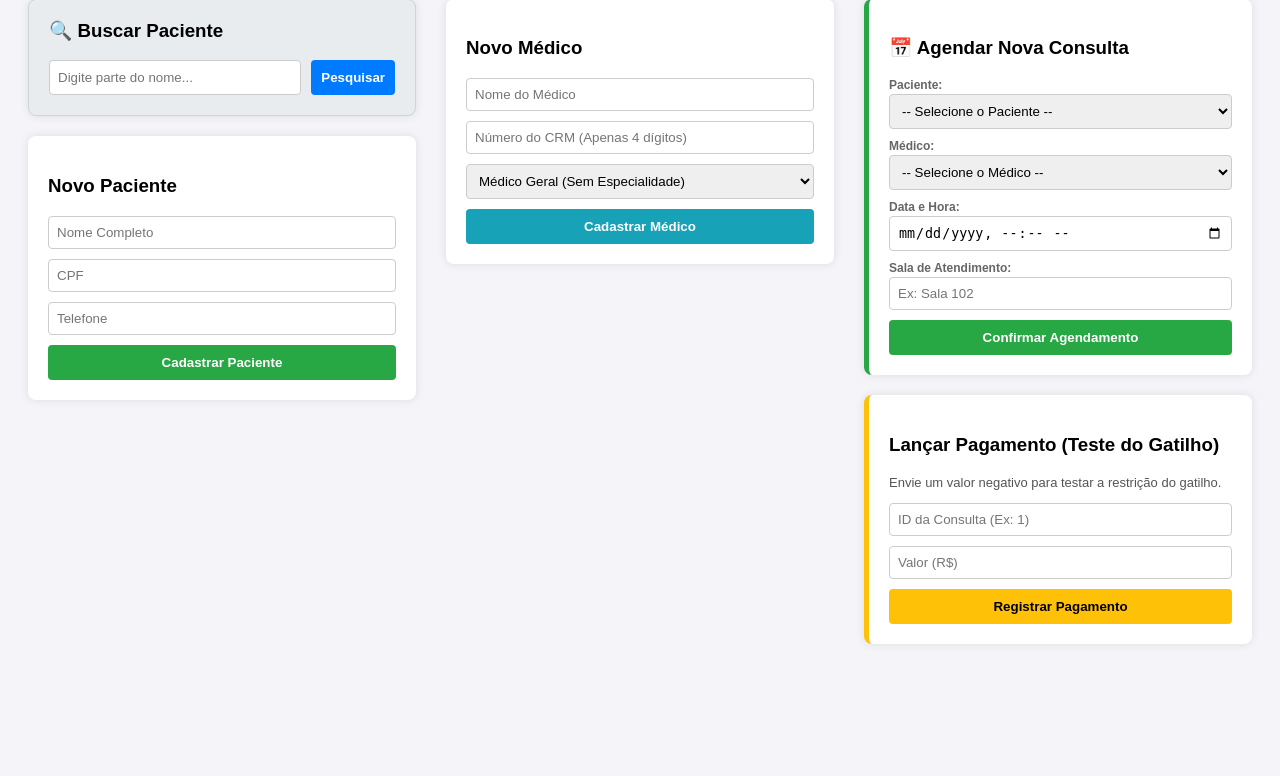
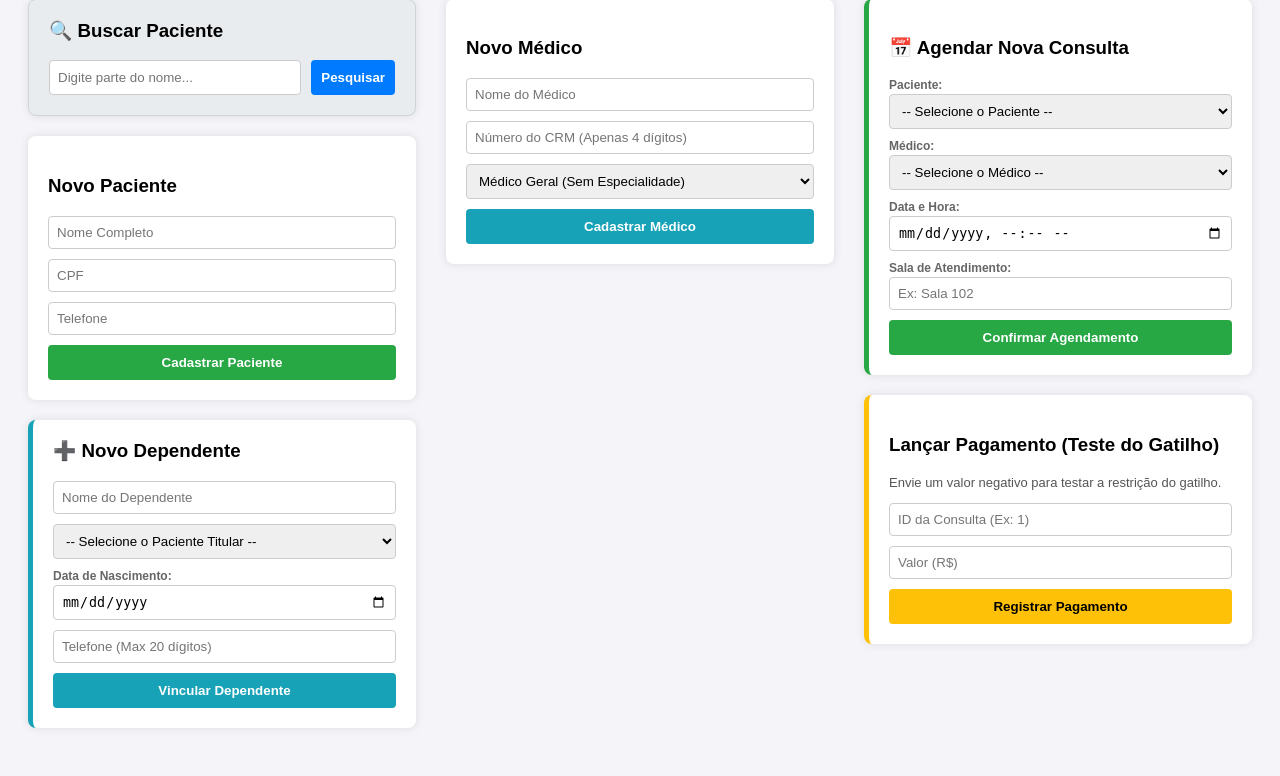
Before and after one commit to Capim32/ProjetoFinal_BD, a Flask app: page / in a window 1280 px wide. Shown: the part 249-1025 px from the top of the page. Before the commit the page ends 893 px from the top, so only its background shows below. Run offline with Flask 3, Linux system fonts and the light colour scheme; data that the repository does not hold is empty; some libraries are stand-ins or nearby versions.

Commit message:
add dependentes

```diff
--- a/app.py
+++ b/app.py
@@ -13,14 +13,14 @@ def conectar_banco():
     return psycopg2.connect(URL_DO_BANCO)
 
 # ----------------------------------------------------
-# 1. ROTA DE LISTAGEM (Página Inicial com Busca)
+# 1. ROTA DE LISTAGEM (Página Inicial Completa)
 # ----------------------------------------------------
 @app.route('/')
 def tela_inicial():
     conexao = conectar_banco()
     cursor = conexao.cursor()
 
-    # Busca por substring (Filtro de Pacientes)
+    # 1. Busca de Pacientes (com ou sem filtro de substring)
     termo_busca = request.args.get('busca')
     if termo_busca:
         cursor.execute("SELECT paciente_id, nome, cpf, telefone FROM paciente WHERE nome ILIKE %s ORDER BY paciente_id;",
@@ -29,7 +29,13 @@ def tela_inicial():
         cursor.execute("SELECT paciente_id, nome, cpf, telefone FROM paciente ORDER BY paciente_id;")
     lista_pacientes = cursor.fetchall()
 
-    # Busca os médicos trazendo o nome da especialidade via LEFT JOIN
+    # ====================================================
+    # GATILHO DE CORREÇÃO: BUSCA DE DEPENDENTES
+    # ====================================================
+    cursor.execute("SELECT nome_dependente, paciente_id, data_nascimento, telefone FROM dependente;")
+    lista_dependentes = cursor.fetchall()
+
+    # 2. Busca de Médicos
     cursor.execute("""
         SELECT m.medico_id, m.nome, m.crm, e.nome
         FROM medico m
@@ -38,7 +44,7 @@ def tela_inicial():
     """)
     lista_medicos = cursor.fetchall()
 
-    # Busca as especialidades para alimentar o Dropdown do formulário de médicos
+    # 3. Busca de Especialidades
     cursor.execute("SELECT espec_id, nome FROM especialidade ORDER BY nome;")
     lista_especialidades = cursor.fetchall()
 
@@ -47,7 +53,14 @@ def tela_inicial():
     cursor.close()
     conexao.close()
 
-    return render_template('index.html', pacientes=lista_pacientes, medicos=lista_medicos, especialidades=lista_especialidades, erro=erro, busca_atual=termo_busca)
+    # GARANTA QUE 'dependentes=lista_dependentes' ESTÁ NA LINHA ABAIXO:
+    return render_template('index.html',
+                           pacientes=lista_pacientes,
+                           dependentes=lista_dependentes,
+                           medicos=lista_medicos,
+                           especialidades=lista_especialidades,
+                           erro=erro,
+                           busca_atual=termo_busca)
 
 # ====================================================
 # ROTAS DE PACIENTE
@@ -94,6 +107,53 @@ def deletar_paciente(id_paciente):
     except Exception as e:
         conexao.rollback()
         return redirect(url_for('tela_inicial', erro=f"Erro inesperado: {e}"))
+    finally:
+        cursor.close()
+        conexao.close()
+    return redirect(url_for('tela_inicial'))
+
+# ====================================================
+# ROTAS DE DEPENDENTE
+# ====================================================
+@app.route('/inserir_dependente', methods=['POST'])
+def inserir_dependente():
+    nome_dependente = request.form['nome_dependente']
+    paciente_id = request.form['paciente_id']
+    data_nascimento = request.form['data_nascimento']
+    telefone = request.form['telefone']
+
+    conexao = conectar_banco()
+    cursor = conexao.cursor()
+    try:
+        cursor.execute("""
+            INSERT INTO dependente (nome_dependente, paciente_id, data_nascimento, telefone)
+            VALUES (%s, %s, %s, %s);
+        """, (nome_dependente, paciente_id, data_nascimento, telefone))
+        conexao.commit()
+    except errors.UniqueViolation:
+        conexao.rollback()
+        return redirect(url_for('tela_inicial', erro="Erro de Integridade: Este paciente já possui um dependente com esse nome!"))
+    except Exception as e:
+        conexao.rollback()
+        return redirect(url_for('tela_inicial', erro=f"Erro ao inserir dependente: {e}"))
+    finally:
+        cursor.close()
+        conexao.close()
+
+    return redirect(url_for('tela_inicial'))
+
+@app.route('/deletar_dependente/<int:id_paciente>/<string:nome_dependente>')
+def deletar_dependente(id_paciente, nome_dependente):
+    conexao = conectar_banco()
+    cursor = conexao.cursor()
+    try:
+        # Usa a Chave Primária Composta exata para deletar
+        cursor.execute("DELETE FROM dependente WHERE paciente_id = %s AND nome_dependente = %s;",
+                       (id_paciente, nome_dependente))
+        conexao.commit()
+    except Exception as e:
+        conexao.rollback()
+        return redirect(url_for('tela_inicial', erro=f"Erro ao apagar dependente: {e}"))
     finally:
         cursor.close()
         conexao.close()
--- a/templates/index.html
+++ b/templates/index.html
@@ -56,15 +56,50 @@
                 </form>
             </div>
 
+            <div class="formulario" style="border-left: 5px solid #17a2b8;">
+                <h3 style="margin-top: 0;">➕ Novo Dependente</h3>
+                <form action="/inserir_dependente" method="POST">
+                    <input type="text" name="nome_dependente" placeholder="Nome do Dependente" maxlength="100" required>
+
+                    <select name="paciente_id" required>
+                        <option value="">-- Selecione o Paciente Titular --</option>
+                        {% for p in pacientes %}
+                        <option value="{{ p[0] }}">(ID: {{ p[0] }}) {{ p[1] }}</option>
+                        {% endfor %}
+                    </select>
+
+                    <label>Data de Nascimento:</label>
+                    <input type="date" name="data_nascimento" required>
+                    <input type="text" name="telefone" placeholder="Telefone (Max 20 dígitos)" maxlength="20">
+
+                    <button style="background-color: #17a2b8;" type="submit">Vincular Dependente</button>
+                </form>
+            </div>
+
             <ul style="list-style-type: none; padding: 0;">
                 {% for paciente in pacientes %}
                     <li>
+                        <div style="width: 100%;">
+                            <div style="display: flex; justify-content: space-between; margin-bottom: 10px;">
                                 <span>
                                     <strong>ID:</strong> {{ paciente[0] }} <br>
                                     <strong>Nome:</strong> {{ paciente[1] }} <br>
                                     <strong>CPF:</strong> {{ paciente[2] }}
                                 </span>
                                 <a href="/deletar_paciente/{{ paciente[0] }}"><button class="apagar">Apagar</button></a>
+                            </div>
+
+                            <ul style="list-style-type: none; padding-left: 15px; margin: 0; border-top: 1px dashed #ccc; padding-top: 5px;">
+                                {% for dep in dependentes %}
+                                    {% if dep[1] == paciente[0] %}
+                                        <li style="background: #f8f9fa; border-left: 3px solid #17a2b8; padding: 5px; margin-bottom: 5px; font-size: 13px;">
+                                            🧒 <strong>{{ dep[0] }}</strong> | Tel: {{ dep[3] if dep[3] else 'Não informado' }}
+                                            <a href="/deletar_dependente/{{ dep[1] }}/{{ dep[0] }}" style="color: #dc3545; text-decoration: none; font-weight: bold; float: right;">X</a>
+                                        </li>
+                                    {% endif %}
+                                {% endfor %}
+                            </ul>
+                        </div>
                     </li>
                 {% endfor %}
             </ul>
```
Lines whose indentation alone changed are shown as unchanged.
